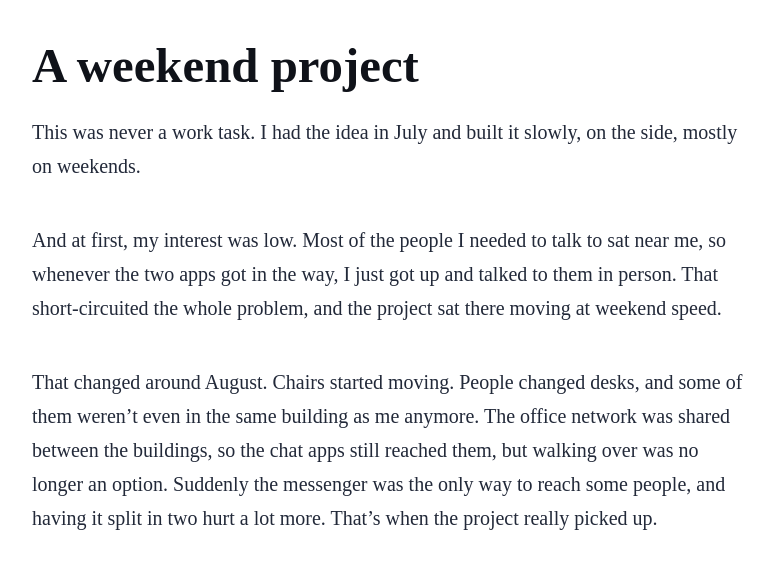
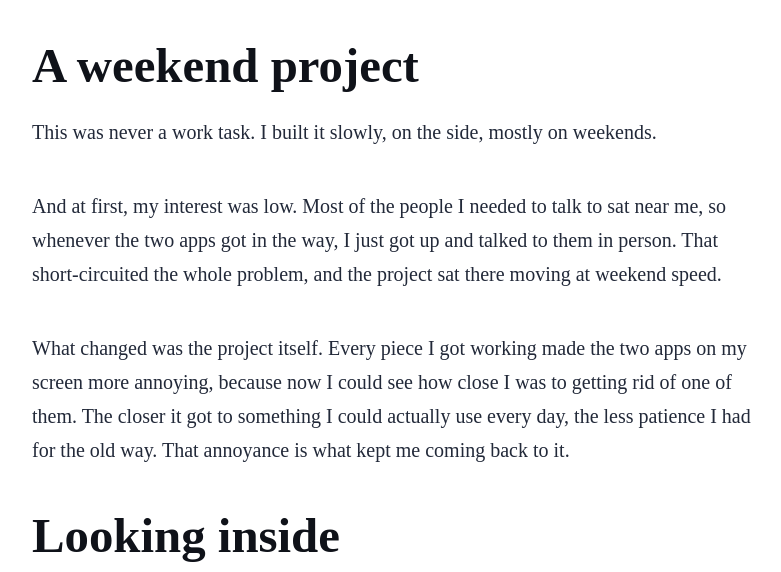
Before and after one commit to Lmedeiros-leiman/Lmedeiros-leiman.github.io, an Astro site: page /blog/beebeep-lan-messenger in a window 1280 px wide. Shown: the part 718-1290 px from the top of the page, without its empty margins (248-1029 px from the left). Built offline with nearby package versions, Linux system fonts and the light colour scheme; Astro itself is replaced by a stand-in of ours.

Commit message:
Post: drop dates; motivation grows as the app nears an MVP (#8)
Co-authored-by: Leonardo Medeiros Leiman <suporte4@lefisc.com>
Co-authored-by: Claude Opus 5.5 <noreply@anthropic.com>

```diff
--- a/src/content/blog/beebeep-lan-messenger.md
+++ b/src/content/blog/beebeep-lan-messenger.md
@@ -19,20 +19,19 @@ decided to see if I could do something about it.
 
 ## A weekend project
 
-This was never a work task. I had the idea in July and built it slowly, on the
-side, mostly on weekends.
+This was never a work task. I built it slowly, on the side, mostly on
+weekends.
 
 And at first, my interest was low. Most of the people I needed to talk to sat
 near me, so whenever the two apps got in the way, I just got up and talked to
 them in person. That short-circuited the whole problem, and the project sat
 there moving at weekend speed.
 
-That changed around August. Chairs started moving. People changed desks, and
-some of them weren't even in the same building as me anymore. The office
-network was shared between the buildings, so the chat apps still reached them,
-but walking over was no longer an option. Suddenly the messenger was the only
-way to reach some people, and having it split in two hurt a lot more. That's
-when the project really picked up.
+What changed was the project itself. Every piece I got working made the two
+apps on my screen more annoying, because now I could see how close I was to
+getting rid of one of them. The closer it got to something I could actually
+use every day, the less patience I had for the old way. That annoyance is what
+kept me coming back to it.
 
 ## Looking inside
 
@@ -64,7 +63,7 @@ good at.
 
 ## Learning the language before talking
 
-I started in July with LAN Messenger, and I made myself one rule: no talking
+I started with LAN Messenger, and I made myself one rule: no talking
 to the network until I could write and read its messages perfectly on my own
 computer.
 
@@ -74,7 +73,7 @@ it does the reverse for incoming messages. (Programmers call this a *codec*,
 short for coder/decoder.) I tested it against real messages until it got every
 one of them right.
 
-Only then did I connect it to the real network. By September I had a small
+Only then did I connect it to the real network. Eventually I had a small
 desktop window where LAN Messenger contacts showed up, and I sent a message
 to another computer on the network running the original app. It arrived.
 
@@ -114,7 +113,7 @@ the original problem finally went away:
   Messenger, you can reach me and I can reach you.
 - If one of the networks has a problem, the other keeps working.
 
-At the end of September I chatted with both original apps on another computer
+Then came the day I chatted with both original apps on another computer
 in both directions, from the same window. The two icons in the corner became
 one.
 
@@ -124,7 +123,7 @@ The code is on GitHub:
 ## Looking back
 
 I came out of this knowing far more about how computers talk to each other
-than I did in July, and I learned all of it by needing it.
+than I did when I started, and I learned all of it by needing it.
 
 But what stuck with me most is how close I came to never starting. "It's just
 how it is" felt true for a long time, and it wasn't. The apps were open and
```
